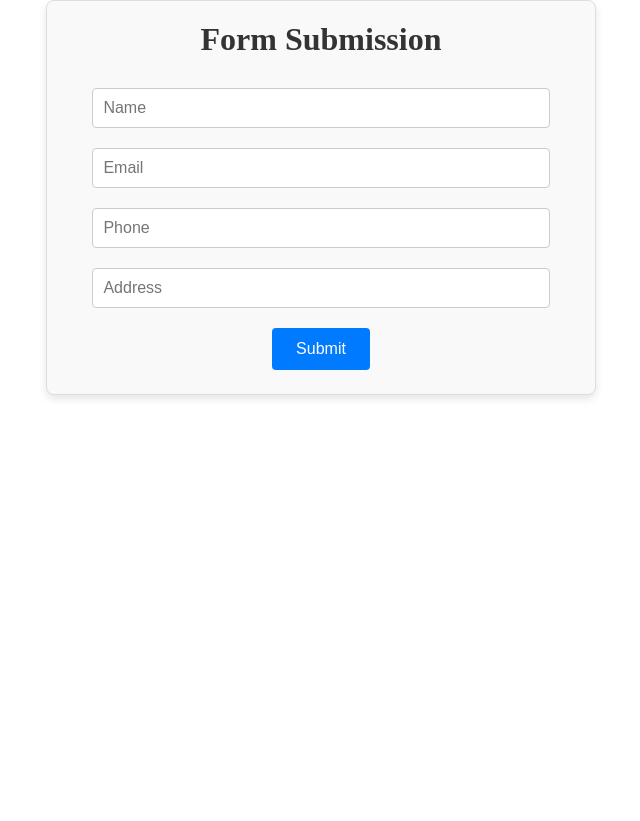
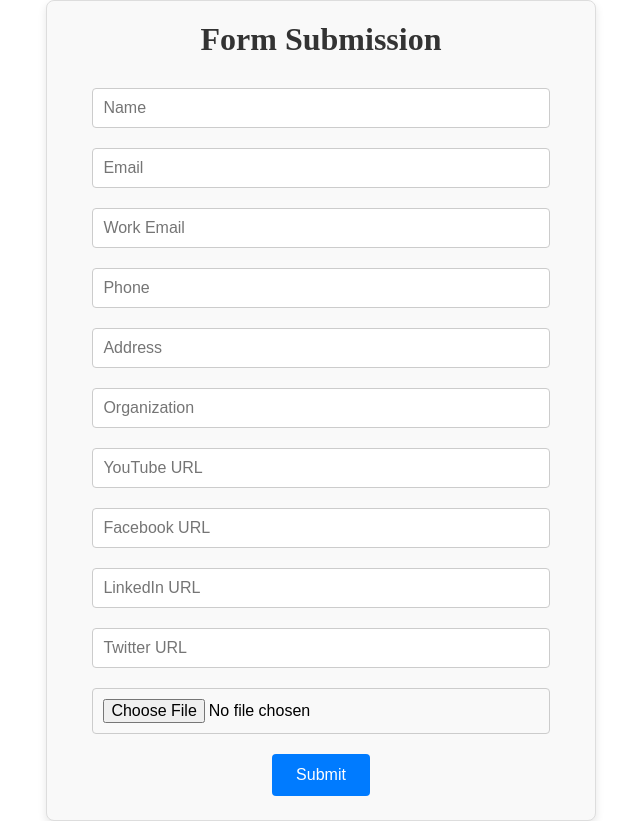
Before and after one commit to web-source-dev/client, a React (Create React App) app: page / in a window 1280 px wide. Shown: the whole page, without its empty margins (319-959 px from the left). Before the commit the page ends 800 px from the top, so only its background shows below. Built offline with nearby package versions, Linux system fonts and the light colour scheme.

Commit message:
Update QRForm.jsx

```diff
--- a/src/Components/QRForm.jsx
+++ b/src/Components/QRForm.jsx
@@ -1,32 +1,52 @@
 import React, { useState } from 'react';
 import axios from 'axios';
 import { QRCodeCanvas } from 'qrcode.react';
+import { useNavigate } from 'react-router-dom';
 
 const QRForm = () => {
   const [formData, setFormData] = useState({
      name: '',
     email: '',
+    work_email: '', // Added work_email
+    organization: '', // Added organization
     phone: '',
-    address: ''
+    address: '',
+    youtube_url: '',
+    facebook_url: '',
+    linkden_url: '',
+    twitter_url: '',
+    profileImage: null // New state for profile image
   });
   const [isSubmitted, setIsSubmitted] = useState(false); // Track form submission status
   const [userId, setUserId] = useState(null); // Store user ID after submission
   const [message, setMessage] = useState(''); // Message to show below the button
   const [messageType, setMessageType] = useState(''); // 'success' or 'error'
+  const [namedata, setNamedata] = useState('');
 
   // Handle form input changes
   const handleInputChange = (e) => {
     const { name, value } = e.target;
     setFormData((prev) => ({ ...prev, [name]: value }));
   };
-
+  const handleImageChange = (e) => {
+    setFormData((prev) => ({
+      ...prev,
+      profileImage: e.target.files[0]
+    }));
+  };
   // Send form data to backend
   const handleFormSubmit = async (e) => {
     e.preventDefault();
 
+       const data = new FormData();
+    Object.keys(formData).forEach((key) => {
+      data.append(key, formData[key]);
+    });
     try {
       // Send form data to backend
-      const response = await axios.post(`https://server-jphi.vercel.app/api/qrdata`, formData);
+      const response = await axios.post(`https://server-jphi.vercel.app/api/qrdata`, data,{
+        headers: { 'Content-Type': 'multipart/form-data' }
+      });
 
       if (response.status === 201) {
         const { userId } = response.data; // Extract userId from the response
@@ -34,11 +54,19 @@ const QRForm = () => {
         setIsSubmitted(true); // Mark the form as submitted
         setMessage('Form submitted successfully!'); // Success message
         setMessageType('success'); // Message type is success
+        setNamedata(response.data.qrdata);
         setFormData({
           name: '',
           email: '',
+          work_email: '',
+          organization: '',
           phone: '',
-          address: ''
+          address: '',
+          youtube_url: '',
+          facebook_url: '',
+          linkden_url: '',
+          twitter_url: '',
+          profileImage: null
         })
       }
     } catch (error) {
@@ -49,15 +77,31 @@ const QRForm = () => {
   };
 
   const downloadQRCode = () => {
-    const canvas = document.getElementById('qr-code-canvas');
-    const scaleFactor = 4; // Increase scale factor for better resolution
+    const canvas = document.createElement('canvas');
+    const qrCanvas = document.getElementById('qr-code-canvas');
+    const qrCodeSize = 300;
+    const padding = 50;
 
-    // Get the image data URL at a higher resolution
-    const pngUrl = canvas.toDataURL('image/png', scaleFactor);
+    canvas.width = qrCodeSize + padding * 2;
+    canvas.height = qrCodeSize + 150;
 
+    const context = canvas.getContext('2d');
+    context.fillStyle = '#FFFFFF';
+    context.fillRect(0, 0, canvas.width, canvas.height);
+
+    context.fillStyle = '#000000';
+    context.font = '20px Arial';
+    context.textAlign = 'center';
+    context.fillText(namedata.name, canvas.width / 2, 30);
+
+    context.drawImage(qrCanvas, padding, 50, qrCodeSize, qrCodeSize);
+
+    context.fillText(`ID: ${userId}`, canvas.width / 2, qrCodeSize + 80);
+
+    const pngUrl = canvas.toDataURL('image/png');
     const a = document.createElement('a');
     a.href = pngUrl;
-    a.download = 'user-qr-code.png'; // Set default file name for download
+    a.download = 'user-qr-code.png';
     a.click();
   };
 
@@ -67,7 +111,9 @@ const QRForm = () => {
 
       {/* Show form only if not submitted */}
       {!isSubmitted ? (
-        <form className="qr-form" onSubmit={handleFormSubmit}>
+                <form className="qr-form" onSubmit={handleFormSubmit} encType="multipart/form-data">
+            <div className="form-inputs-flex">
+              <div className="left-side-form">
                 <input
                   type="text"
                   name="name"
@@ -82,7 +128,13 @@ const QRForm = () => {
                   placeholder="Email"
                   value={formData.email}
                   onChange={handleInputChange}
-            required
+                />
+                <input
+                  type="email"
+                  name="work_email"
+                  placeholder="Work Email"
+                  value={formData.work_email}
+                  onChange={handleInputChange}
                 />
                 <input
                   type="text"
@@ -100,9 +152,57 @@ const QRForm = () => {
                   onChange={handleInputChange}
                   required
                 />
-          <button type="submit">Submit</button>
+                {/* Profile image upload input */}
+              </div>
+              <div className="right-side-form">
 
-          {/* Display messages if any */}
+                <input
+                  type="text"
+                  name="organization"
+                  placeholder="Organization"
+                  value={formData.organization}
+                  onChange={handleInputChange}
+                  required
+                />
+                <input
+                  type="url"
+                  name="youtube_url"
+                  placeholder="YouTube URL"
+                  value={formData.youtube_url}
+                  onChange={handleInputChange}
+                />
+                <input
+                  type="url"
+                  name="facebook_url"
+                  placeholder="Facebook URL"
+                  value={formData.facebook_url}
+                  onChange={handleInputChange}
+                />
+                <input
+                  type="url"
+                  name="linkden_url"
+                  placeholder="LinkedIn URL"
+                  value={formData.linkden_url}
+                  onChange={handleInputChange}
+                />
+                <input
+                  type="url"
+                  name="twitter_url"
+                  placeholder="Twitter URL"
+                  value={formData.twitter_url}
+                  onChange={handleInputChange}
+                />
+              </div>
+            </div>
+            <input
+            className='profile-img-form'
+                  type="file"
+                  name="profileImage"
+                  onChange={handleImageChange}
+                  accept="image/*"
+                  required
+                />
+            <button className="submit-btn" type="submit">Submit</button>
             {message && (
               <p className={messageType === 'success' ? 'success-message' : 'error-message'}>
                 {message}
@@ -114,6 +214,7 @@ const QRForm = () => {
         <div className="form-submitted">
           <div className="qr-code-container">
             {/* Show the QR code */}
+              <h2>{namedata.name}</h2>
             <QRCodeCanvas
               id="qr-code-canvas"
               value={`https://client-delta-taupe.vercel.app/user/${userId}`} // The URL with the correct userId
@@ -121,6 +222,7 @@ const QRForm = () => {
               fgColor="#000000" // Optional: set foreground color for better contrast
               bgColor="#ffffff" // Optional: set background color
             />
+              <p>ID: {userId}</p>
           </div>
           <button onClick={downloadQRCode}>Download QR Code</button>
           <button className='back-red' onClick={() => setIsSubmitted(false)}>Back</button>
```
Lines whose indentation alone changed are shown as unchanged.
